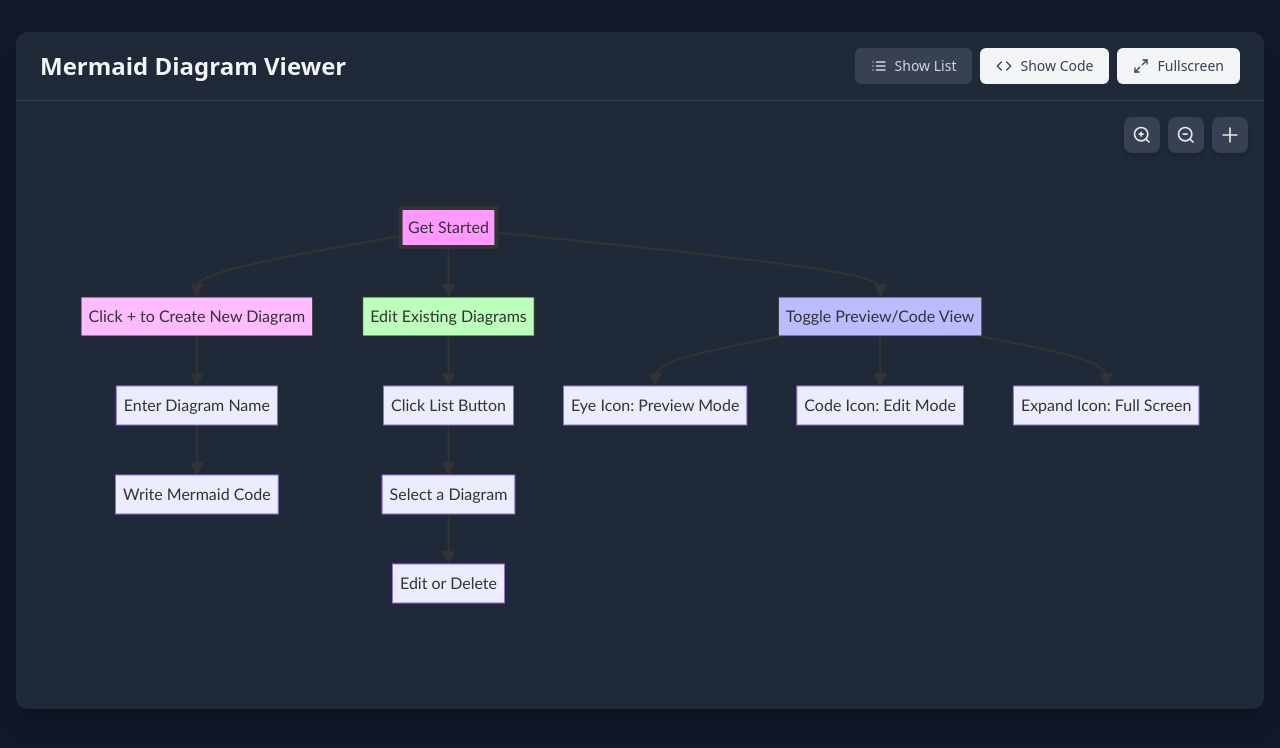
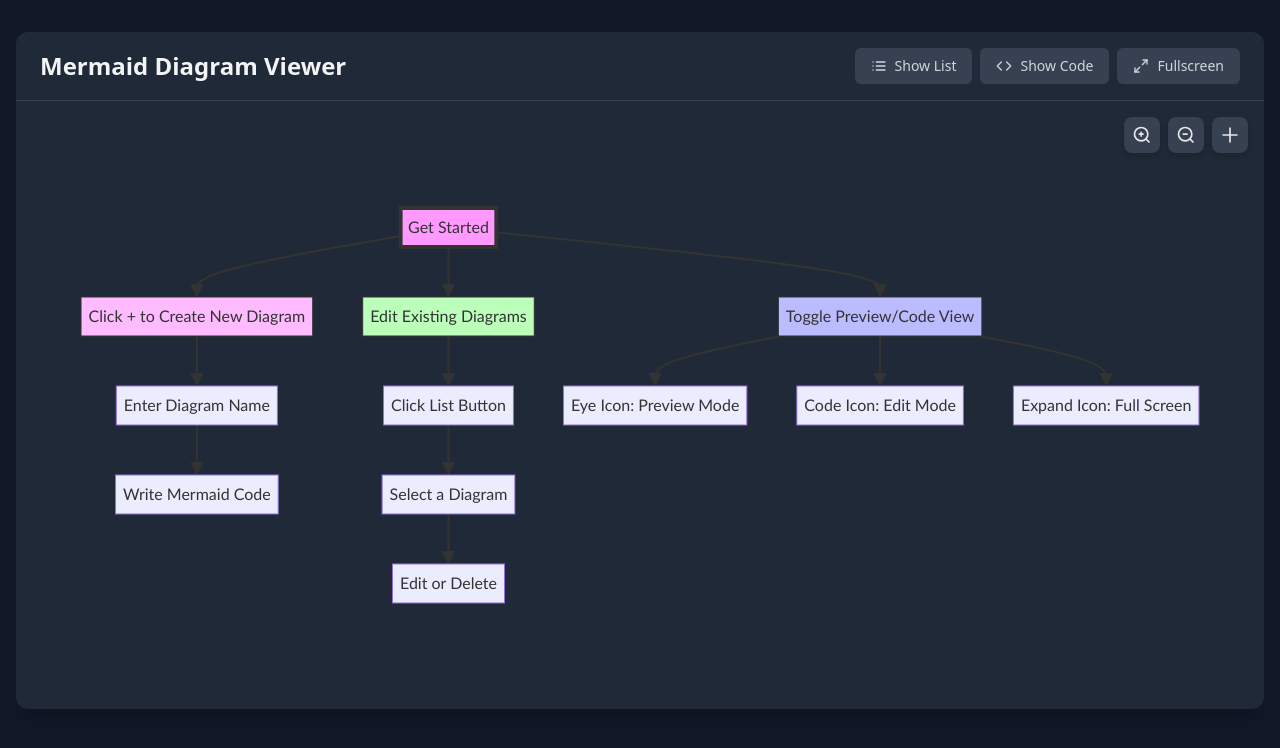
Before and after one commit to mamertofabian/mermaid-diagram-editor, a React (Vite) app: page / in a window 1280 px wide. Shown: the top 748 px of the page. Built offline with nearby package versions, Linux system fonts and the light colour scheme.

Commit message:
style: Update show code/preview and fullscreen buttons for dark mode

```diff
--- a/src/App.tsx
+++ b/src/App.tsx
@@ -136,7 +136,7 @@ function App() {
                 </button>
                 <button
                   onClick={toggleView}
-                  className="flex items-center px-4 py-2 text-sm font-medium text-gray-700 bg-gray-100 rounded-md hover:bg-gray-200 transition-colors"
+                  className="flex items-center px-4 py-2 text-sm font-medium text-gray-300 bg-gray-700 rounded-md hover:bg-gray-600 transition-colors"
                 >
                   {isPreview ? (
                     <>
@@ -153,7 +153,7 @@ function App() {
                 {isPreview && (
                   <button
                     onClick={toggleFullScreen}
-                    className="flex items-center px-4 py-2 text-sm font-medium text-gray-700 bg-gray-100 rounded-md hover:bg-gray-200 transition-colors"
+                    className="flex items-center px-4 py-2 text-sm font-medium text-gray-300 bg-gray-700 rounded-md hover:bg-gray-600 transition-colors"
                   >
                     {isFullScreen ? (
                       <>
```
